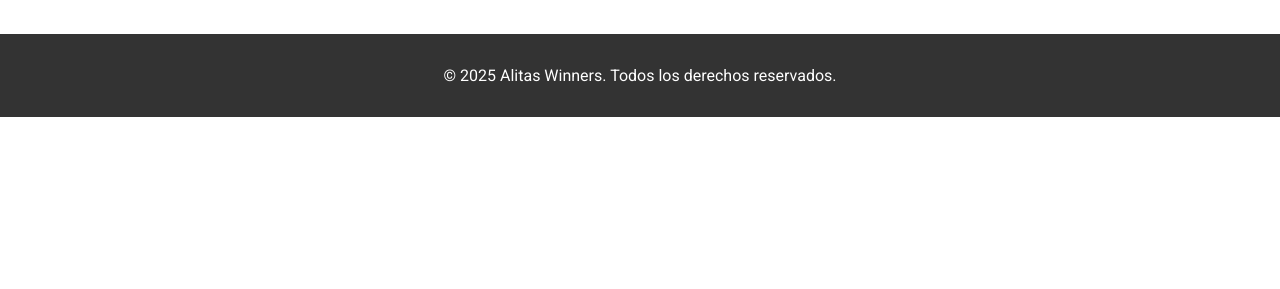
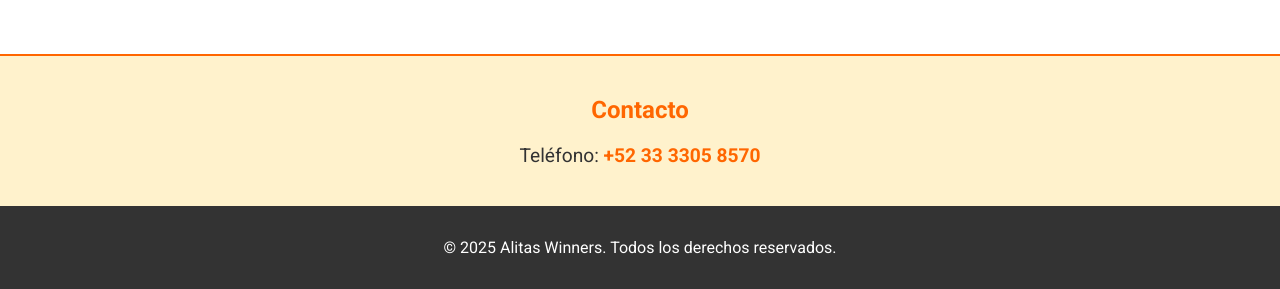
Before and after one commit to MovuDevelopers/Alitas-winners-web, a plain HTML site: page index.html in a window 1280 px wide. Shown: the part 1698-1987 px from the top of the page. Before the commit the page ends 1815 px from the top, so only its background shows below. Drawn offline with Linux system fonts and the light colour scheme.

Commit message:
se agrego seccion de contacto

```diff
--- a/index.html
+++ b/index.html
@@ -82,6 +82,10 @@
                 </iframe>
             </div>
         </section>
+        <section id="contact">
+            <h2>Contacto</h2>
+            <p>Teléfono: <a href="tel:+523333058570">+52 33 3305 8570</a></p>
+        </section>
     </main>
     <footer>
         <p>&copy; 2025 Alitas Winners. Todos los derechos reservados.</p>
--- a/styles.css
+++ b/styles.css
@@ -155,6 +155,34 @@ footer {
     box-shadow: 0 2px 4px rgba(0, 0, 0, 0.1);
 }
 
+#contact {
+    padding: 20px;
+    text-align: center;
+    background-color: #fff2cc;
+    border-top: 2px solid #ff6600;
+    margin-top: 20px;
+}
+
+#contact h2 {
+    color: #ff6600;
+}
+
+#contact p {
+    font-size: 1.2rem;
+    color: #333;
+}
+
+#contact a {
+    color: #ff6600;
+    text-decoration: none;
+    font-weight: bold;
+}
+
+#contact a:hover {
+    text-decoration: underline;
+}
+
+
 @media (max-width: 768px) {
     .logo-image {
         width: 40px; /* Smaller size for mobile */
```
